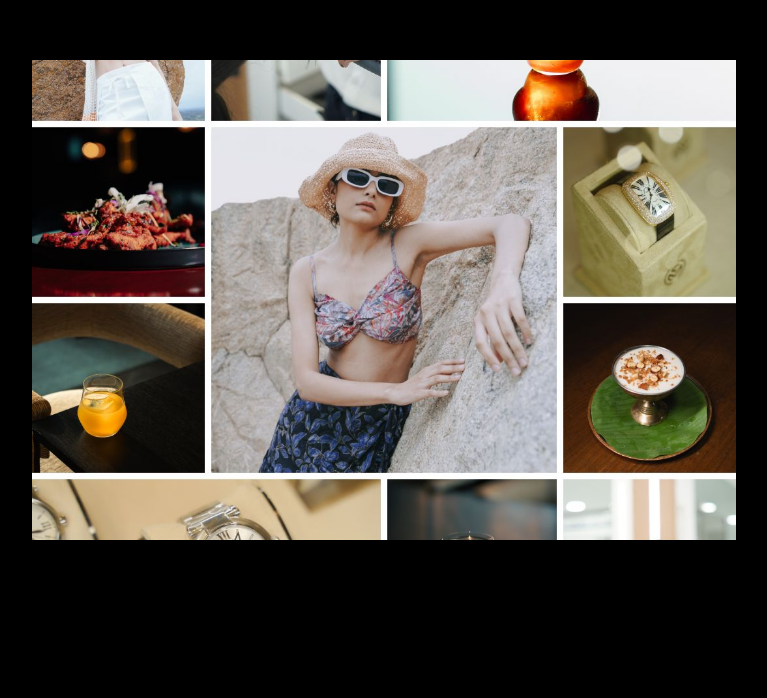
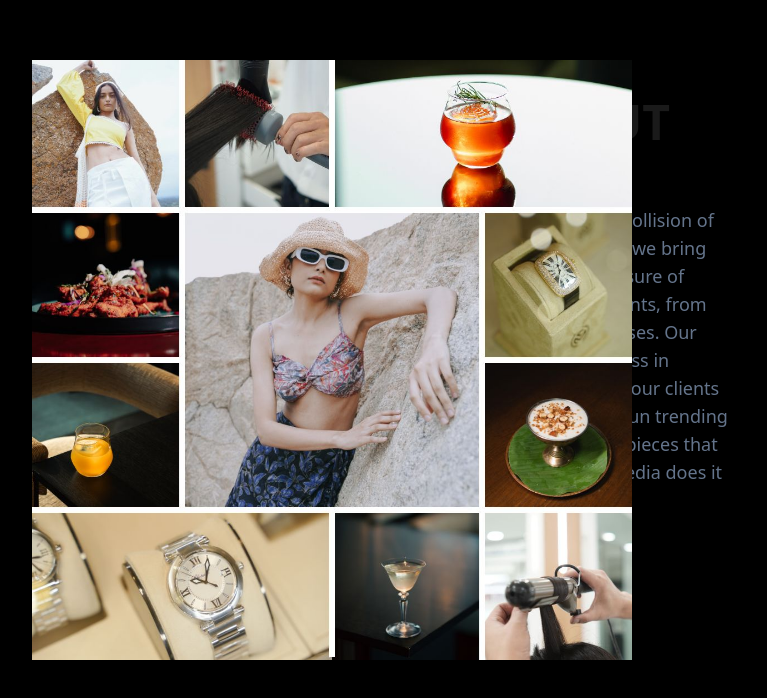
Before and after one commit to Mohith-Kumar28/chec-it-out-media, a Next.js app: page / in a window 1280 px wide. Shown: the part 3028-3726 px from the top of the page, without its empty margins (512-1279 px from the left). Built offline with nearby package versions, Linux system fonts and the light colour scheme.

Commit message:
img ratio

```diff
--- a/src/components/about.tsx
+++ b/src/components/about.tsx
@@ -151,11 +151,11 @@ const AboutFeature = ({ featureInView }: { featureInView: FeatureType }) => {
       {/* <img src={featureInView.imgUrl} alt="" /> */}
       <Image
         alt="about"
-        layout="fill"
+        layout="fit"
         objectFit="cover"
         src={featureInView.imgUrl}
-        // height={600}
-        // width={600}
+        height={600}
+        width={600}
       />
     </div>
   );
```
